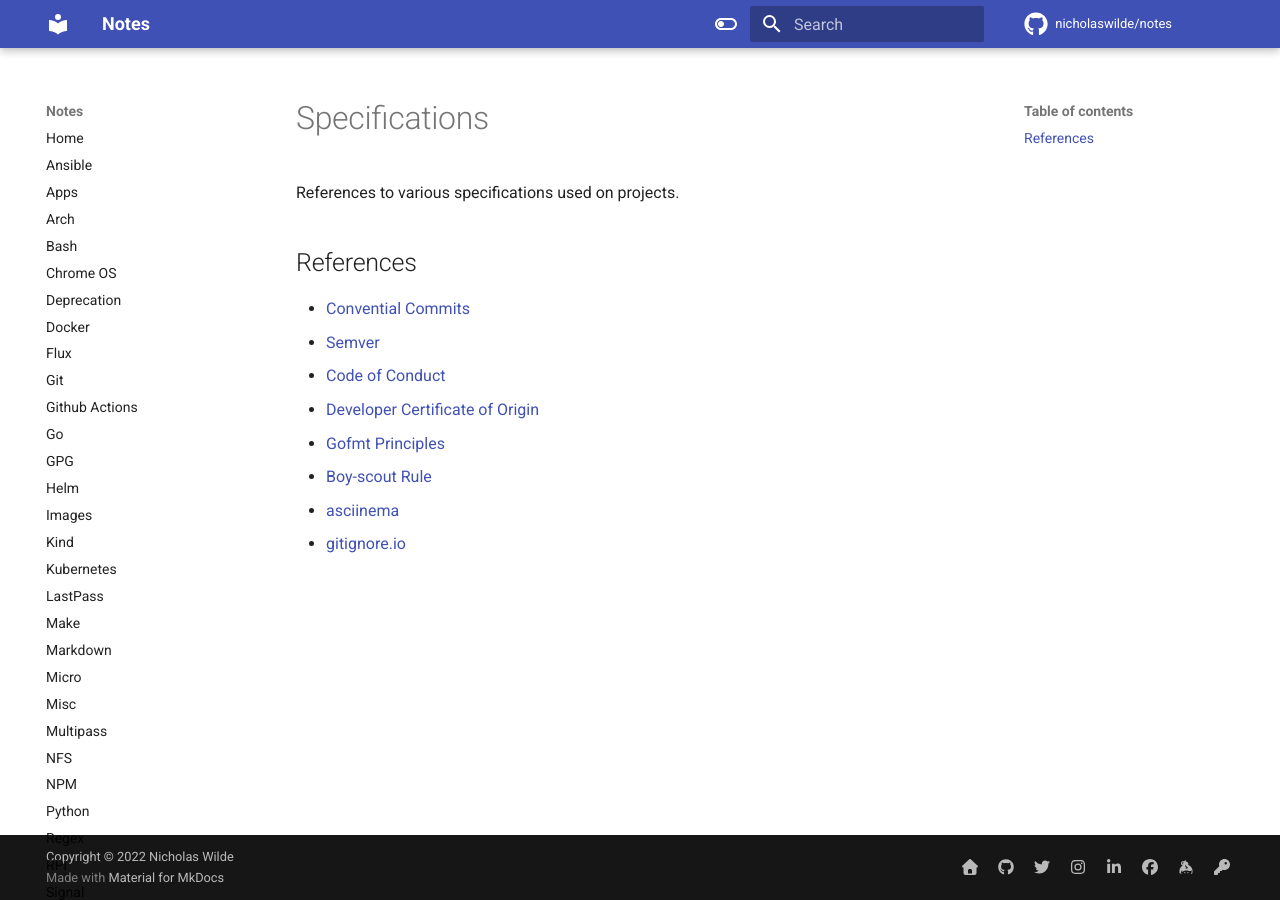
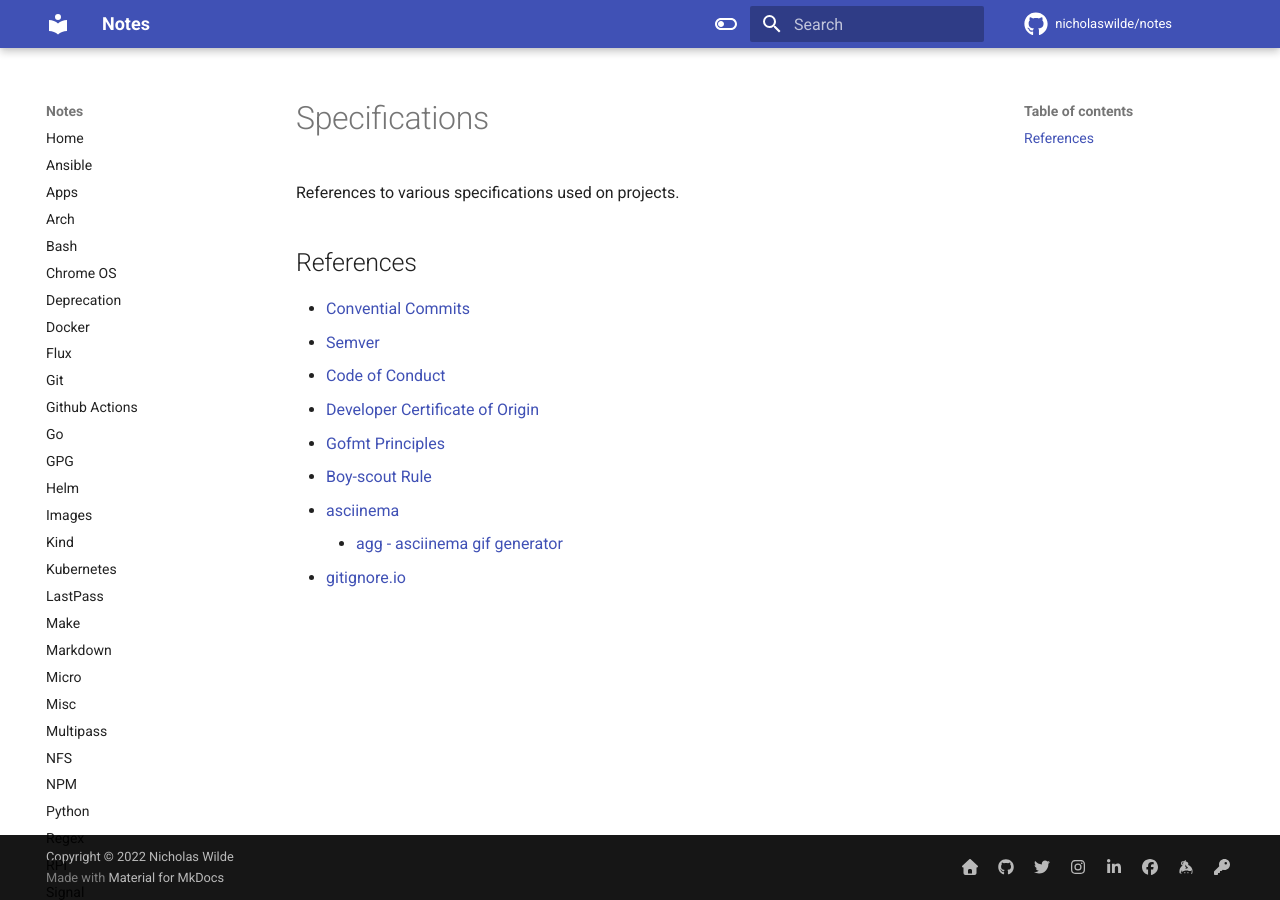
Before and after one commit to nicholaswilde/notes, an MkDocs documentation site: the page built from docs/specifications.md, in a window 1280 px wide. Built offline with MkDocs 1.6.1 and Material for MkDocs 9.7.7, drawn with Linux system fonts in a browser that asks for light colours; comment, search, counter and statistics services are not loaded.

Commit message:
Update specifications.md

```diff
--- a/docs/specifications.md
+++ b/docs/specifications.md
@@ -11,4 +11,5 @@ References to various specifications used on projects.
 - [Gofmt Principles](https://go.dev/src/cmd/gofmt/doc.go)
 - [Boy-scout Rule](https://www.stepsize.com/blog/how-to-be-an-effective-boy-girl-scout-engineer)
 - [asciinema](https://asciinema.org/)
+    - [agg - asciinema gif generator](https://github.com/asciinema/agg)
 - [gitignore.io](https://www.toptal.com/developers/gitignore/)
```
